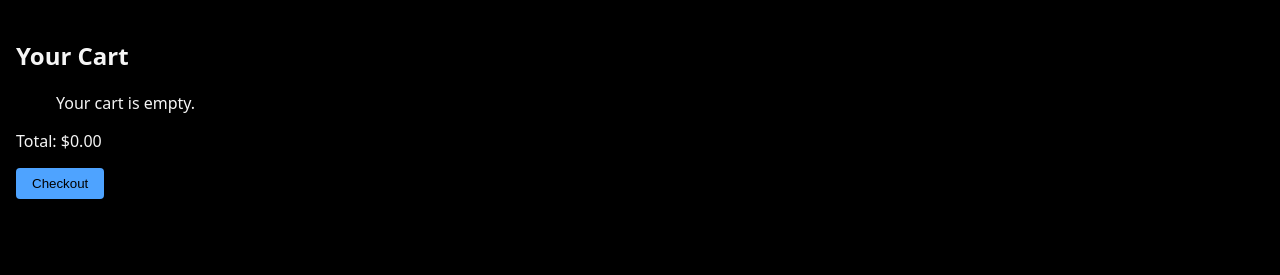
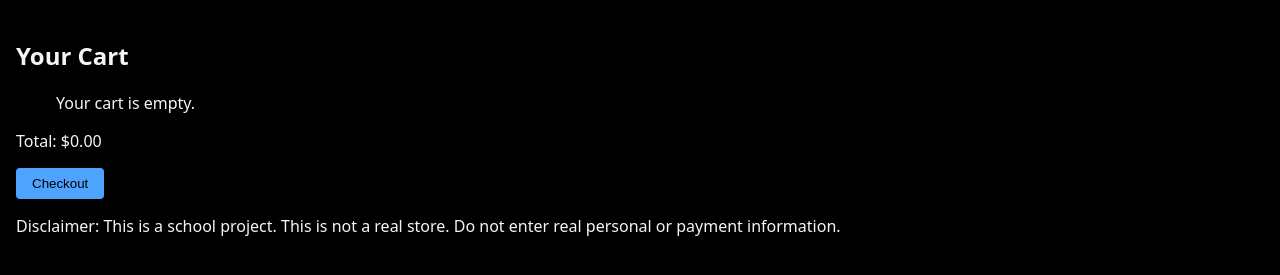
Before and after one commit to ND-Nitro/semester-javascript, a plain HTML site: page checkout.html in a window 1280 px wide. Shown: the part 83-358 px from the top of the page. Drawn offline with Linux system fonts and the light colour scheme.

Commit message:
this is a school project

```diff
--- a/checkout.html
+++ b/checkout.html
@@ -25,3 +25,7 @@
     <script type="module" src="js/checkout.js"></script>
   </body>
 </html>
+<p>
+  Disclaimer: This is a school project. This is not a real store. Do not enter
+  real personal or payment information.
+</p>
```
Also changed, not shown: categorie.html (+4 -1 lines), confirmation.html (+4 -0 lines), index.html (+4 -0 lines), product.html (+4 -0 lines).
